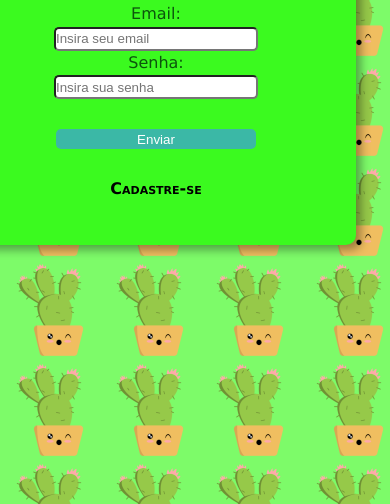
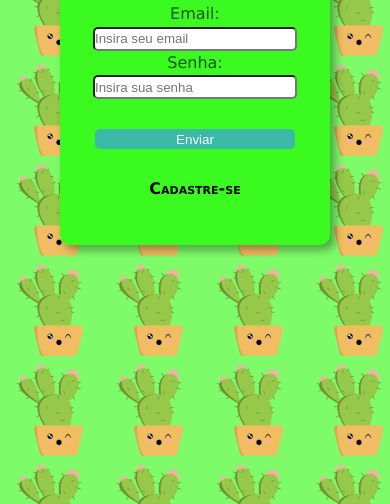
Before and after one commit to vivimota/pagina-login, a plain HTML site: page index.html in a window 390 px wide. Shown: the part 340-844 px from the top of the page. Drawn offline with Linux system fonts and the light colour scheme.

Commit message:
atualizações certas(eu acho)

```diff
--- a/style.css
+++ b/style.css
@@ -93,9 +93,16 @@ a:hover{
 
 @media(max-width:600px){
 
-    main{
-        height: 96vh;
-        width: 80vw;
-        position: relative;
+    div{
+        position: absolute;
+        top: 50%;
+        left: 50%;
+        transform: translate(-50% , -40%);
+        background-color: var(--cor1);
+        height:300px ;
+        width: 270px;
+        border-radius: 10px;
+        box-shadow: 5px 5px 10px rgba(0, 0, 0, 0.349);
+
     }
     }
```
